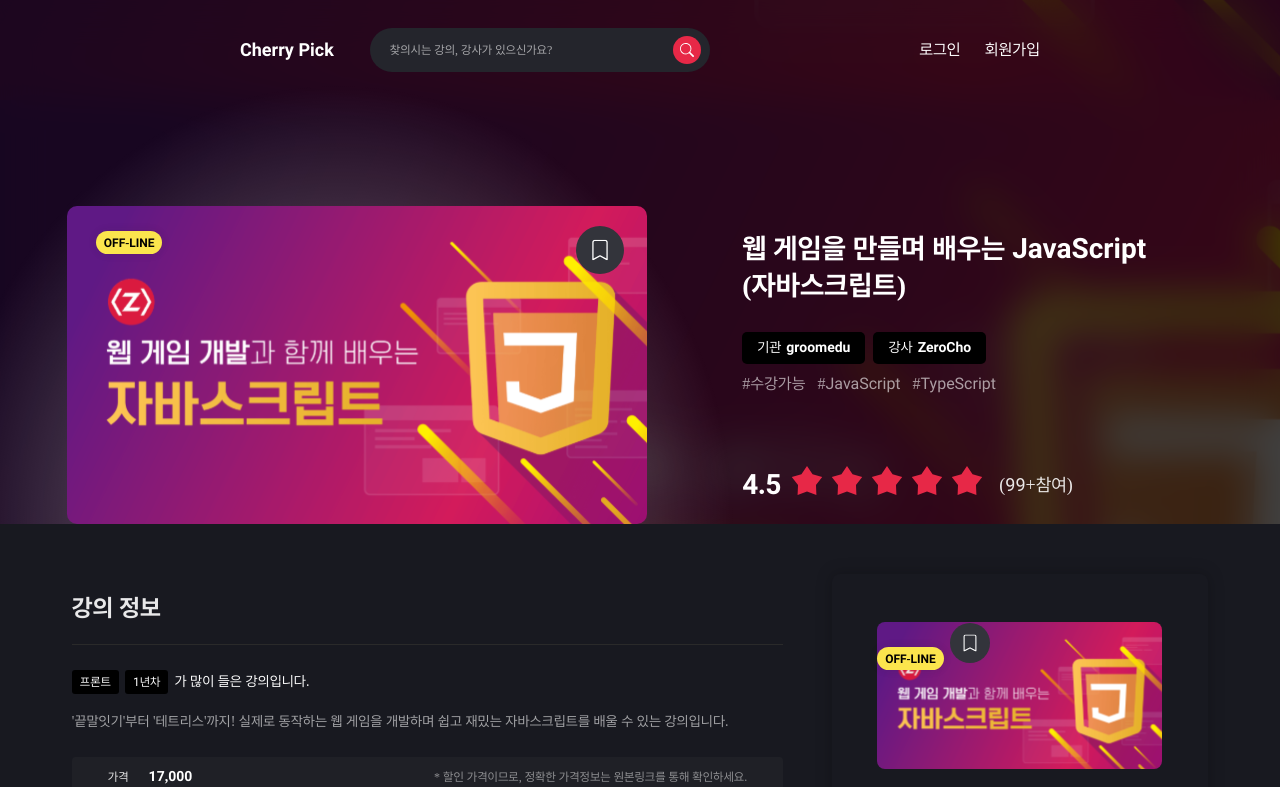
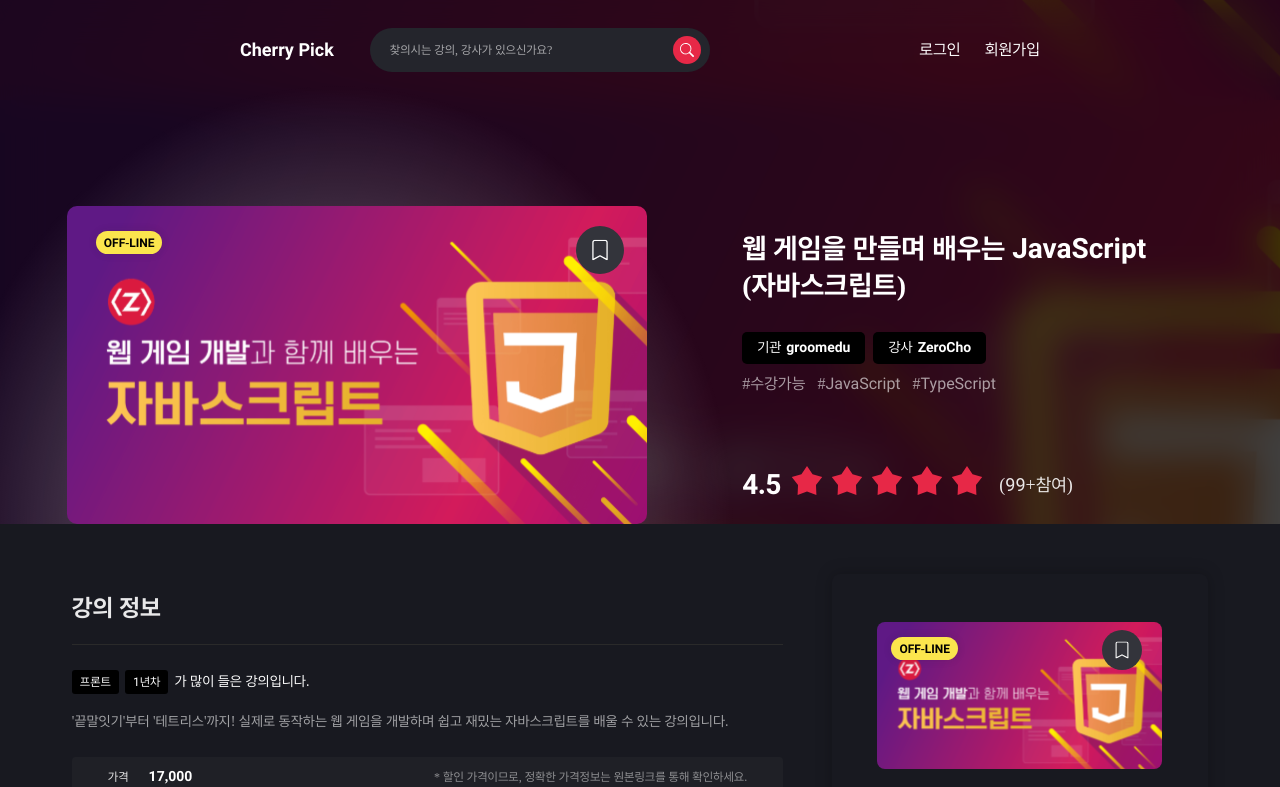
Before and after one commit to cjy0019/cherry-front, a React app: page /detail in a window 1280 px wide. Shown: the top 787 px of the page. Built offline with nearby package versions, Linux system fonts and the light colour scheme.

Commit message:
refactor : 상세페이지 사이드바 오프라인 북마크 뱃지 수정

```diff
--- a/src/components/molecules/detail/SideBar.jsx
+++ b/src/components/molecules/detail/SideBar.jsx
@@ -15,8 +15,8 @@ const SideBar = () => {
   return (
     <Container>
       <ThumbnailWrapper>
-        <OfflineBadge absolute left='5%' top='10%' />
-        <BookMarkButton absolute right='5%' top='5%' markSize='40px' />
+        <StyledOffLineBadge />
+        <StyledBookMark markSize='40px' />
       </ThumbnailWrapper>
 
       <Badges>
@@ -65,6 +65,18 @@ const ThumbnailWrapper = styled.div`
   border-radius: 8px;
 `;
 
+const StyledOffLineBadge = styled(OfflineBadge)`
+  position: absolute;
+  left: 5%;
+  top: 10%;
+`;
+
+const StyledBookMark = styled(BookMarkButton)`
+  position: absolute;
+  top: 5%;
+  right: 5%;
+`;
+
 const Badges = styled.div`
   margin-top: 20px;
 `;
```
